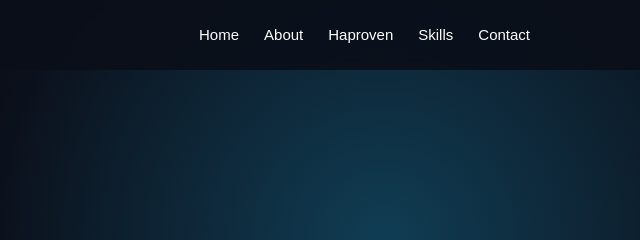
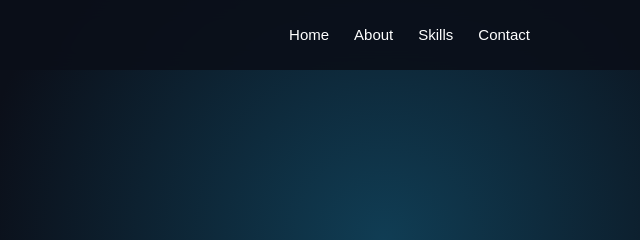
Before and after one commit to deepakyadav1425/deepakyadav1425, a plain HTML site: page index.html in a window 1280 px wide. Shown: the top 240 px of the page, 640-1280 px from the left. Drawn offline with Linux system fonts and the light colour scheme.

Commit message:
Update index.html

```diff
--- a/index.html
+++ b/index.html
@@ -21,7 +21,6 @@
             <ul class="nav-links">
                 <li><a href="#home">Home</a></li>
                 <li><a href="#about">About</a></li>
-                <li><a href="#haproven">Haproven</a></li>
                 <li><a href="#skills">Skills</a></li>
                 <li><a href="#contact">Contact</a></li>
             </ul>
```
